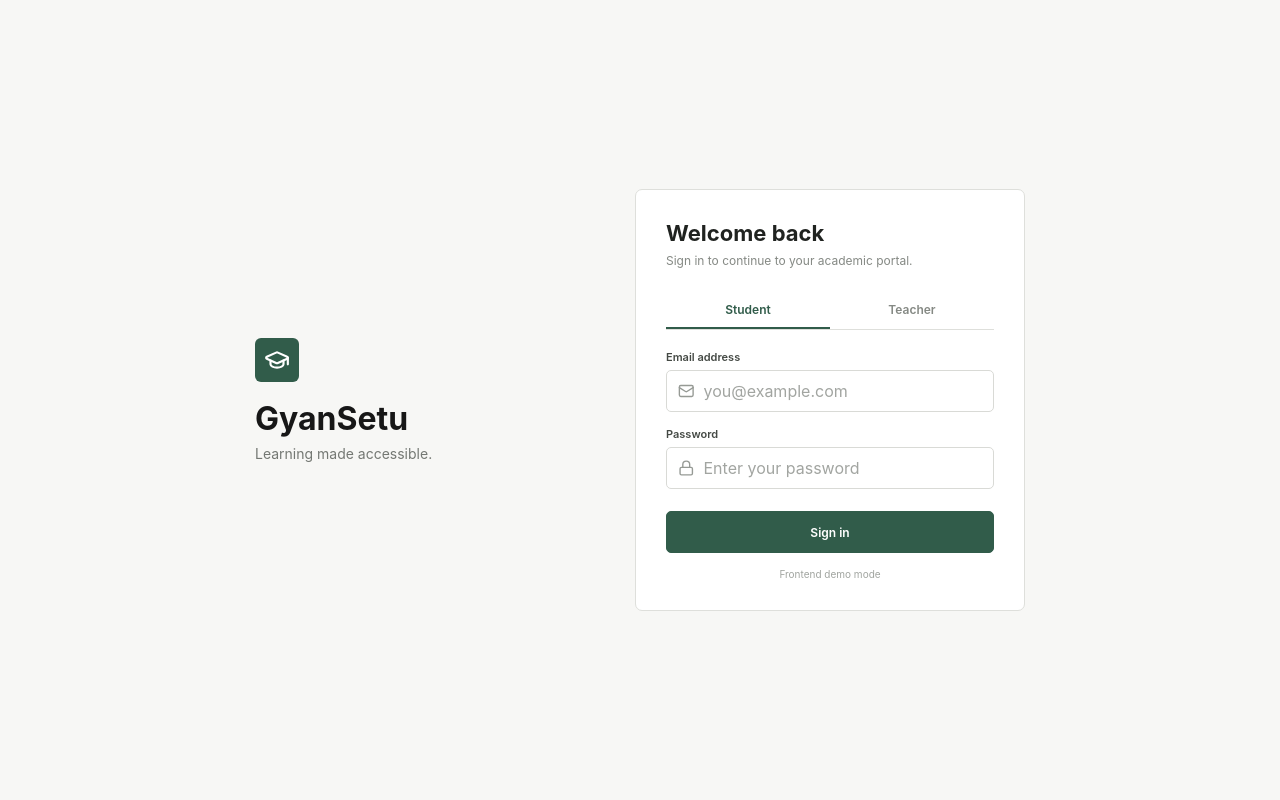
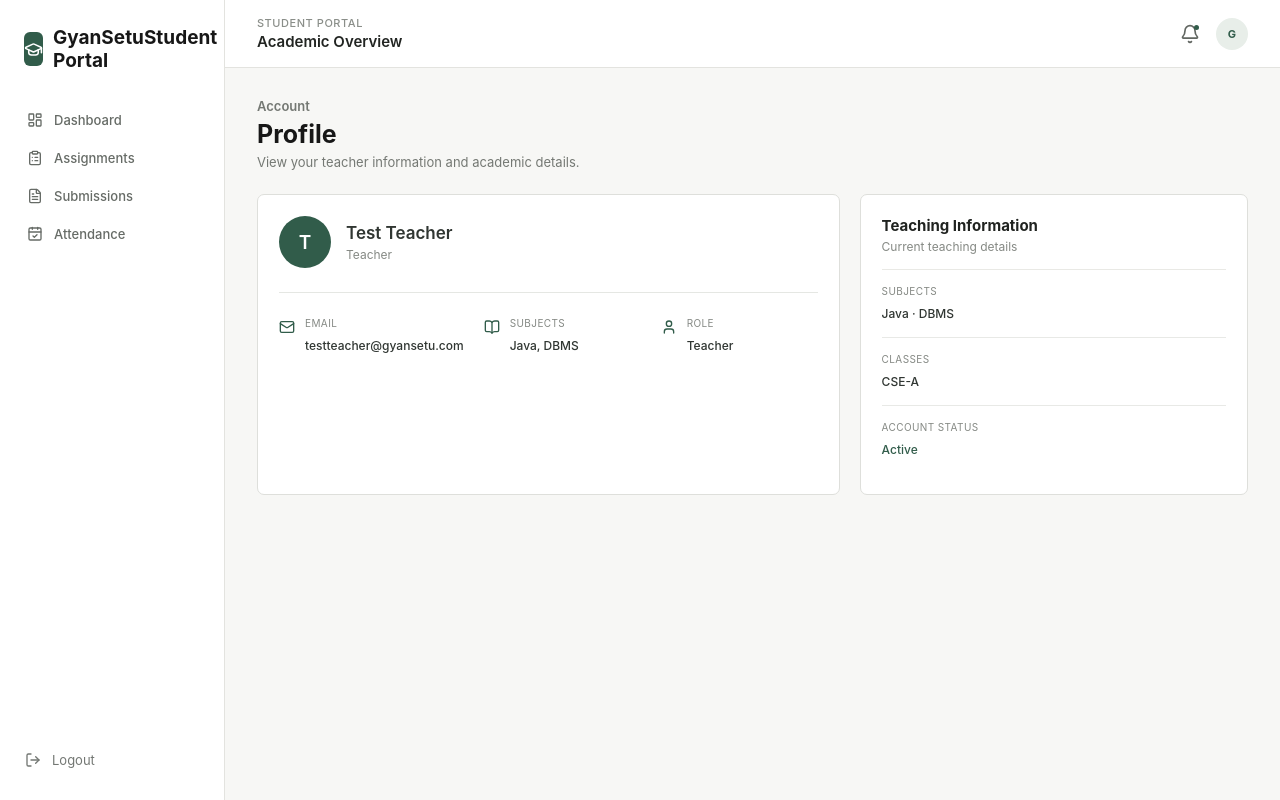
Before and after one commit to gauravu82274927/GyanSetu, a React app in the folder frontend/frontend/: page /teacher/profile in a window 1280 px wide. Before the commit this address led to /. Built offline with nearby package versions, Linux system fonts and the light colour scheme; the HTML template or start-up script is replaced by a standard one.

Commit message:
Build teacher profile page

```diff
--- a/frontend/frontend/src/App.jsx
+++ b/frontend/frontend/src/App.jsx
@@ -13,6 +13,7 @@ import TeacherSubmissions from "./pages/teacher/TeacherSubmissions";
 import TeacherSubmissionDetail from "./pages/teacher/TeacherSubmissionDetail";
 import TeacherStudents from "./pages/teacher/TeacherStudents";
 import TeacherAttendance from "./pages/teacher/TeacherAttendance";
+import TeacherProfile from "./pages/teacher/TeacherProfile";
 
 function App() {
     return (
@@ -89,6 +90,10 @@ function App() {
                     path="/teacher/attendance"
                     element={<TeacherAttendance />}
                 />
+                <Route
+                    path="/teacher/profile"
+                    element={<TeacherProfile />}
+                />
             </Routes>
         </BrowserRouter>
     );
--- a/frontend/frontend/src/components/Topbar.jsx
+++ b/frontend/frontend/src/components/Topbar.jsx
@@ -1,5 +1,12 @@
 import { Bell } from "lucide-react";
 import { Link } from "react-router-dom";
+
+const role = localStorage.getItem("role") || "student";
+
+const profilePath =
+    role === "teacher"
+        ? "/teacher/profile"
+        : "/student/profile";
 
 function Topbar() {
     return (
@@ -15,7 +22,7 @@ function Topbar() {
                     <span></span>
                 </button>
 
-                <Link to="/student/profile" className="avatar-link">
+                <Link to={profilePath} className="avatar-link">
                     <div className="avatar">G</div>
                 </Link>
             </div>
--- a/frontend/frontend/src/pages/teacher/TeacherProfile.jsx
+++ b/frontend/frontend/src/pages/teacher/TeacherProfile.jsx
@@ -0,0 +1,111 @@
+import { Mail, BookOpen, User } from "lucide-react";
+import Sidebar from "../../components/Sidebar";
+import Topbar from "../../components/Topbar";
+
+function TeacherProfile() {
+    const teacher = {
+        name: "Test Teacher",
+        email: "testteacher@gyansetu.com",
+        subjects: ["Java", "DBMS"]
+    };
+
+    return (
+        <div className="app-layout">
+            <Sidebar />
+
+            <main className="main-content">
+                <Topbar />
+
+                <section className="page-content">
+                    <div className="page-header">
+                        <div>
+                            <p className="welcome-label">Account</p>
+                            <h1>Profile</h1>
+                            <p>
+                                View your teacher information and academic details.
+                            </p>
+                        </div>
+                    </div>
+
+                    <div className="profile-layout">
+                        <section className="content-card profile-main-card">
+                            <div className="profile-heading">
+                                <div className="profile-avatar">
+                                    {teacher.name.charAt(0)}
+                                </div>
+
+                                <div>
+                                    <h2>{teacher.name}</h2>
+                                    <p>Teacher</p>
+                                </div>
+                            </div>
+
+                            <div className="profile-divider" />
+
+                            <div className="profile-details">
+                                <div className="profile-detail">
+                                    <Mail size={16} />
+
+                                    <div>
+                                        <span>Email</span>
+                                        <strong>{teacher.email}</strong>
+                                    </div>
+                                </div>
+
+                                <div className="profile-detail">
+                                    <BookOpen size={16} />
+
+                                    <div>
+                                        <span>Subjects</span>
+                                        <strong>
+                                            {teacher.subjects.join(", ")}
+                                        </strong>
+                                    </div>
+                                </div>
+
+                                <div className="profile-detail">
+                                    <User size={16} />
+
+                                    <div>
+                                        <span>Role</span>
+                                        <strong>Teacher</strong>
+                                    </div>
+                                </div>
+                            </div>
+                        </section>
+
+                        <section className="content-card profile-academic-card">
+                            <div className="card-header">
+                                <div>
+                                    <h2>Teaching Information</h2>
+                                    <p>Current teaching details</p>
+                                </div>
+                            </div>
+
+                            <div className="academic-item">
+                                <span>Subjects</span>
+                                <strong>
+                                    {teacher.subjects.join(" · ")}
+                                </strong>
+                            </div>
+
+                            <div className="academic-item">
+                                <span>Classes</span>
+                                <strong>CSE-A</strong>
+                            </div>
+
+                            <div className="academic-item">
+                                <span>Account status</span>
+                                <strong className="active-status">
+                                    Active
+                                </strong>
+                            </div>
+                        </section>
+                    </div>
+                </section>
+            </main>
+        </div>
+    );
+}
+
+export default TeacherProfile;
```
